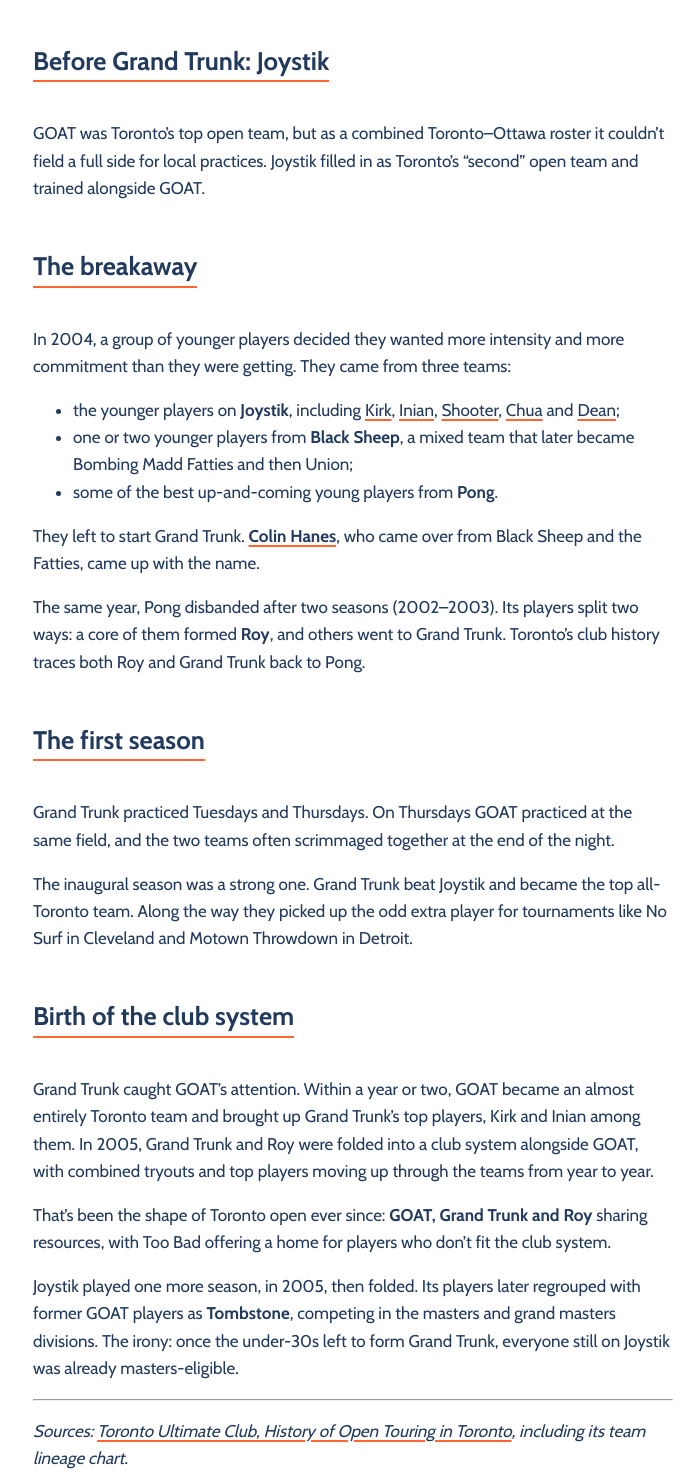
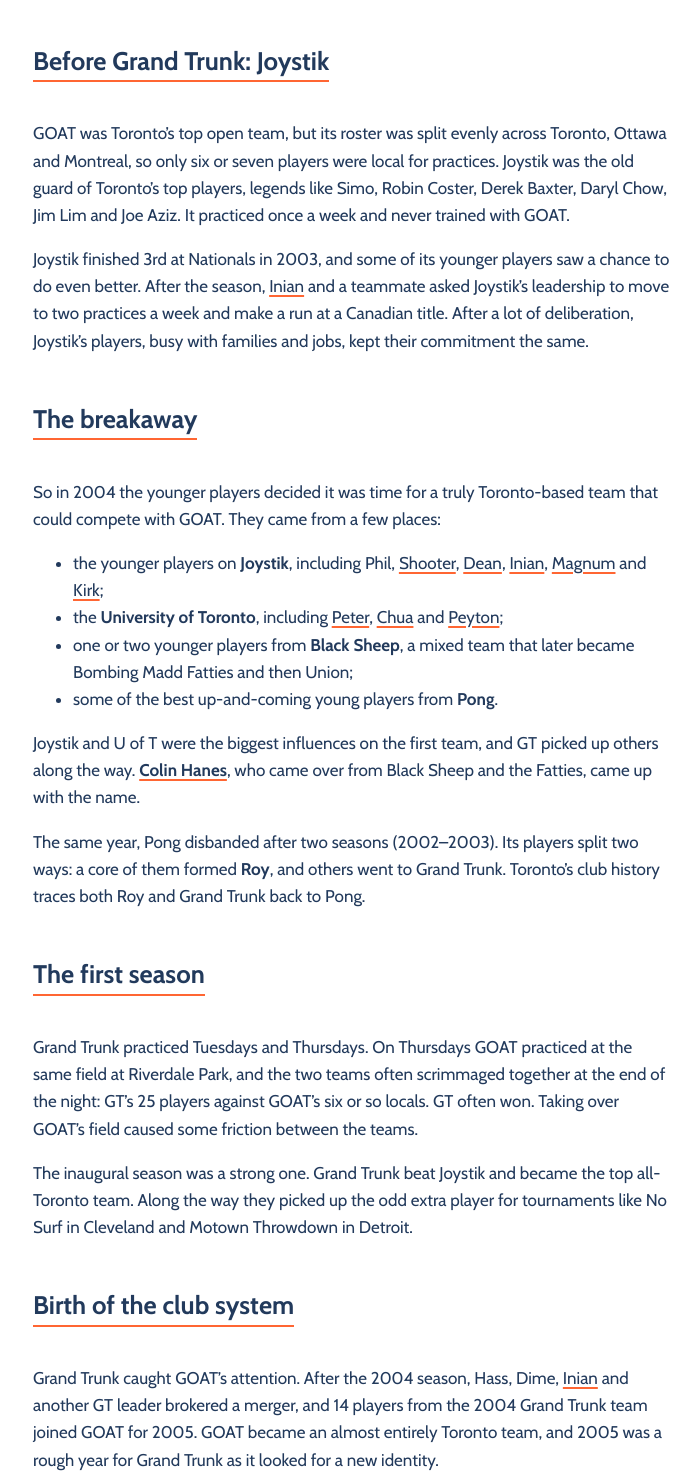
Before and after one commit to icbone/grand-trunk, an Astro site: page /grand-trunk/lore/founding in a window 1280 px wide. Shown: the part 501-1978 px from the top of the page, without its empty margins (175-875 px from the left). Built offline with nearby package versions, Linux system fonts and the light colour scheme; Astro itself is replaced by a stand-in of ours.

Commit message:
Founding lore: Joystik breakaway, Riverdale scrimmages, GOAT merger and farm system
Co-Authored-By: Claude Opus 5.5 <noreply@anthropic.com>

```diff
--- a/src/content/lore/founding.md
+++ b/src/content/lore/founding.md
@@ -11,36 +11,39 @@ In 2002 things consolidated. Redi Knights, Y.E.S., Nerve and Ottawa's Wax combin
 
 ## Before Grand Trunk: Joystik
 
-GOAT was Toronto's top open team, but as a combined Toronto–Ottawa roster it couldn't field a full side for local practices. Joystik filled in as Toronto's "second" open team and trained alongside GOAT.
+GOAT was Toronto's top open team, but its roster was split evenly across Toronto, Ottawa and Montreal, so only six or seven players were local for practices. Joystik was the old guard of Toronto's top players, legends like Simo, Robin Coster, Derek Baxter, Daryl Chow, Jim Lim and Joe Aziz. It practiced once a week and never trained with GOAT.
+
+Joystik finished 3rd at Nationals in 2003, and some of its younger players saw a chance to do even better. After the season, [Inian](/grand-trunk/players/inian-moorthy) and a teammate asked Joystik's leadership to move to two practices a week and make a run at a Canadian title. After a lot of deliberation, Joystik's players, busy with families and jobs, kept their commitment the same.
 
 ## The breakaway
 
-In 2004, a group of younger players decided they wanted more intensity and more commitment than they were getting. They came from three teams:
+So in 2004 the younger players decided it was time for a truly Toronto-based team that could compete with GOAT. They came from a few places:
 
-- the younger players on **Joystik**, including [Kirk](/grand-trunk/players/kirk-nylen), [Inian](/grand-trunk/players/inian-moorthy), [Shooter](/grand-trunk/players/scott-hastie), [Chua](/grand-trunk/players/shawn-chua) and [Dean](/grand-trunk/players/dean-ruhnke);
+- the younger players on **Joystik**, including Phil, [Shooter](/grand-trunk/players/scott-hastie), [Dean](/grand-trunk/players/dean-ruhnke), [Inian](/grand-trunk/players/inian-moorthy), [Magnum](/grand-trunk/players/david-pickwoad) and [Kirk](/grand-trunk/players/kirk-nylen);
+- the **University of Toronto**, including [Peter](/grand-trunk/players/peter-jamieson), [Chua](/grand-trunk/players/shawn-chua) and [Peyton](/grand-trunk/players/peyton-leung);
 - one or two younger players from **Black Sheep**, a mixed team that later became Bombing Madd Fatties and then Union;
 - some of the best up-and-coming young players from **Pong**.
 
-They left to start Grand Trunk. **[Colin Hanes](/grand-trunk/players/colin-hanes)**, who came over from Black Sheep and the Fatties, came up with the name.
+Joystik and U of T were the biggest influences on the first team, and GT picked up others along the way. **[Colin Hanes](/grand-trunk/players/colin-hanes)**, who came over from Black Sheep and the Fatties, came up with the name.
 
 The same year, Pong disbanded after two seasons (2002–2003). Its players split two ways: a core of them formed **Roy**, and others went to Grand Trunk. Toronto's club history traces both Roy and Grand Trunk back to Pong.
 
 ## The first season
 
-Grand Trunk practiced Tuesdays and Thursdays. On Thursdays GOAT practiced at the same field, and the two teams often scrimmaged together at the end of the night.
+Grand Trunk practiced Tuesdays and Thursdays. On Thursdays GOAT practiced at the same field at Riverdale Park, and the two teams often scrimmaged together at the end of the night: GT's 25 players against GOAT's six or so locals. GT often won. Taking over GOAT's field caused some friction between the teams.
 
 The inaugural season was a strong one. Grand Trunk beat Joystik and became the top all-Toronto team. Along the way they picked up the odd extra player for tournaments like No Surf in Cleveland and Motown Throwdown in Detroit.
 
 ## Birth of the club system
 
-Grand Trunk caught GOAT's attention. Within a year or two, GOAT became an almost entirely Toronto team and brought up Grand Trunk's top players, Kirk and Inian among them. In 2005, Grand Trunk and Roy were folded into a club system alongside GOAT, with combined tryouts and top players moving up through the teams from year to year.
+Grand Trunk caught GOAT's attention. After the 2004 season, Hass, Dime, [Inian](/grand-trunk/players/inian-moorthy) and another GT leader brokered a merger, and 14 players from the 2004 Grand Trunk team joined GOAT for 2005. GOAT became an almost entirely Toronto team, and 2005 was a rough year for Grand Trunk as it looked for a new identity.
 
-That's been the shape of Toronto open ever since: **GOAT, Grand Trunk and Roy** sharing resources, with Too Bad offering a home for players who don't fit the club system.
+The merger created a formal farm system in Toronto that lasted more than a decade. GOAT, Grand Trunk and Roy held tryouts together, and their leaders coordinated roster selection. Tryout players for GOAT and GT practiced and scrimmaged together in "May GOAT League", with final teams picked after the TUF tournament. GOAT regularly called up players from GT, and GT did the same with Roy. Too Bad offered a home for players who didn't fit the club system.
 
 Joystik played one more season, in 2005, then folded. Its players later regrouped with former GOAT players as **Tombstone**, competing in the masters and grand masters divisions. The irony: once the under-30s left to form Grand Trunk, everyone still on Joystik was already masters-eligible.
 
 ---
 
-*Sources: [Toronto Ultimate Club, History of Open Touring in Toronto](https://www.tuc.org/node/33979), including its team lineage chart.*
+*Sources: recollections from a founding player; [Toronto Ultimate Club, History of Open Touring in Toronto](https://www.tuc.org/node/33979), including its team lineage chart.*
 
 *Got a story, a name, or a correction? It's all welcome.*
```
